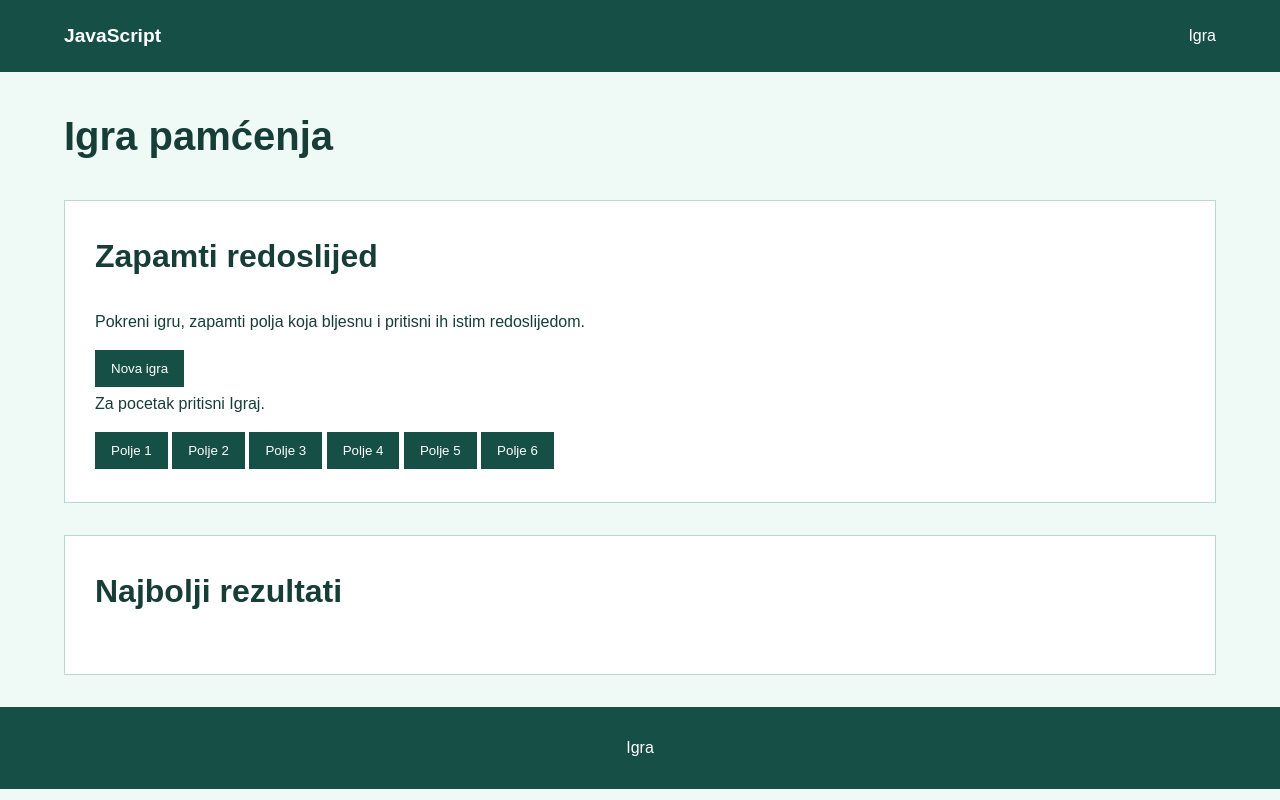
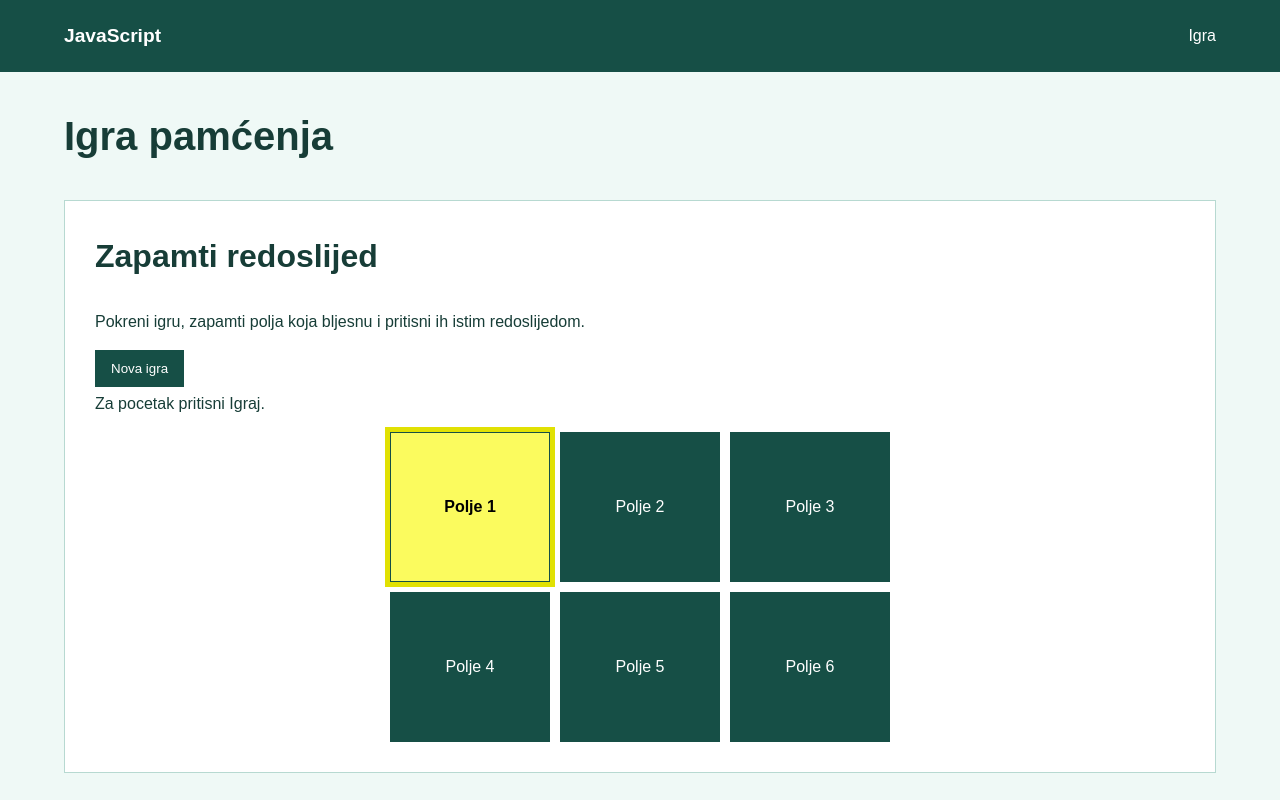
Before and after one commit to IvanV-hr/pred49, a website built with Vite: page index.html in a window 1280 px wide. Shown: the top 800 px of the page. Built offline with nearby package versions, Linux system fonts and the light colour scheme.

Commit message:
added game board

```diff
--- a/index.html
+++ b/index.html
@@ -24,7 +24,11 @@
           <span></span>
           <span></span>
         </button>
-                <nav id="header-nav" class="nav-izbornik" aria-label="Glavna navigacija">
+        <nav
+          id="header-nav"
+          class="nav-izbornik"
+          aria-label="Glavna navigacija"
+        >
           <ul class="header-linkovi">
             <li><a href="index.html" aria-current="page">Igra</a></li>
           </ul>
@@ -36,11 +40,16 @@
       <h1>Igra pamćenja</h1>
       <section class="section">
         <h2>Zapamti redoslijed</h2>
-                <p>Pokreni igru, zapamti polja koja bljesnu i pritisni ih istim redoslijedom.</p>
+        <p>
+          Pokreni igru, zapamti polja koja bljesnu i pritisni ih istim
+          redoslijedom.
+        </p>
         <button class="gumb" id="novaIgra" type="button">Nova igra</button>
         <p id="stanje">Za pocetak pritisni Igraj.</p>
         <div class="game">
-                    <button class="gumb polje" type="button" disabled>Polje 1</button>
+          <button class="active gumb polje" type="button" disabled>
+            Polje 1
+          </button>
           <button class="gumb polje" type="button" disabled>Polje 2</button>
           <button class="gumb polje" type="button" disabled>Polje 3</button>
           <button class="gumb polje" type="button" disabled>Polje 4</button>
--- a/package.json
+++ b/package.json
@@ -1,5 +1,5 @@
 {
-  "name": "predavanje48git",
+  "name": "predavanje49git",
   "version": "1.0.0",
   "description": "",
   "main": "script.js",
--- a/style.css
+++ b/style.css
@@ -218,3 +218,29 @@ footer {
     gap: 8px;
   }
 }
+
+.game {
+  display: flex;
+  flex-wrap: wrap;
+  max-width: 500px;
+  margin: 0 auto;
+  gap: 10px;
+}
+
+.polje {
+  flex: 1 1 30%;
+  height: 150px;
+  font-size: 1rem;
+  margin: 0;
+}
+
+.polje:disabled {
+  cursor: default;
+}
+
+.polje.active {
+  background: rgb(251 251 94);
+  box-shadow: 0 0 0 5px rgb(225 225 3);
+  color: black;
+  font-weight: bold;
+}
```
Also changed, not shown: script.js (added), 1 other file. Lines whose indentation alone changed are shown as unchanged.
